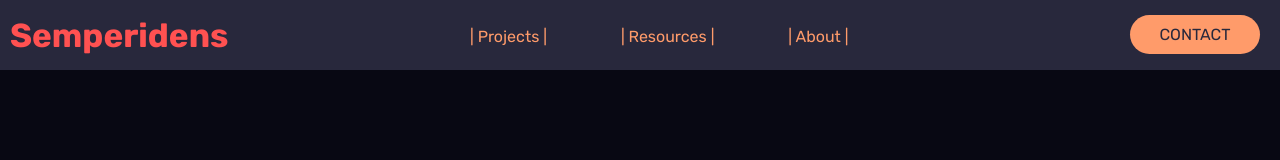
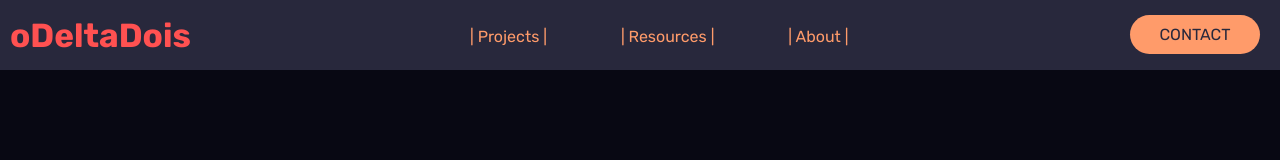
Before and after one commit to joaodavisn/MainPage, a plain HTML site: page index.html in a window 1280 px wide. Drawn offline with Linux system fonts and the light colour scheme.

Commit message:
titlechange

```diff
--- a/index.html
+++ b/index.html
@@ -16,7 +16,7 @@
                 <span class="bar-text">|  Resources  |</span>
                 <span class="bar-text">|  About  |</span>
             </div>
-            <h3 class="title-name">Semperidens</h3>
+            <h3 class="title-name">oDeltaDois</h3>
             <button class="contact-btn">CONTACT</button>
         </div>
     </body>
```
